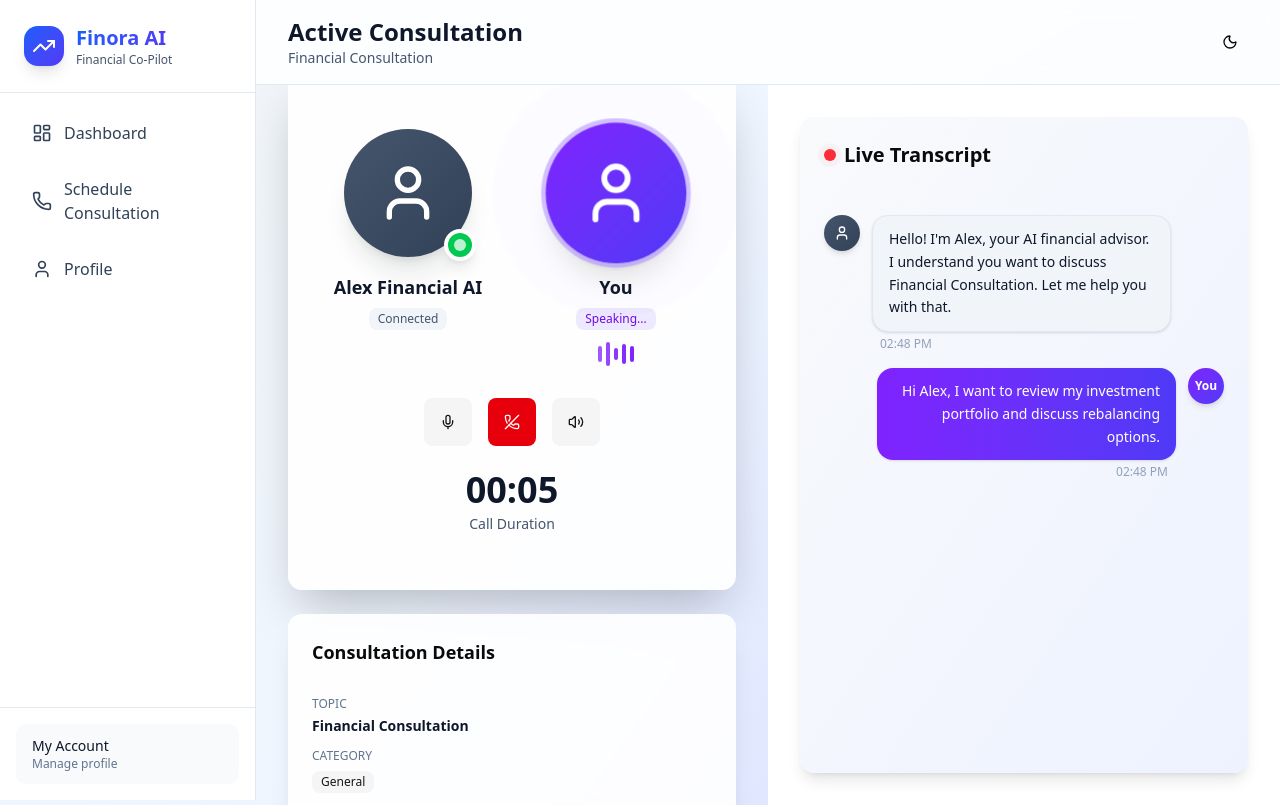
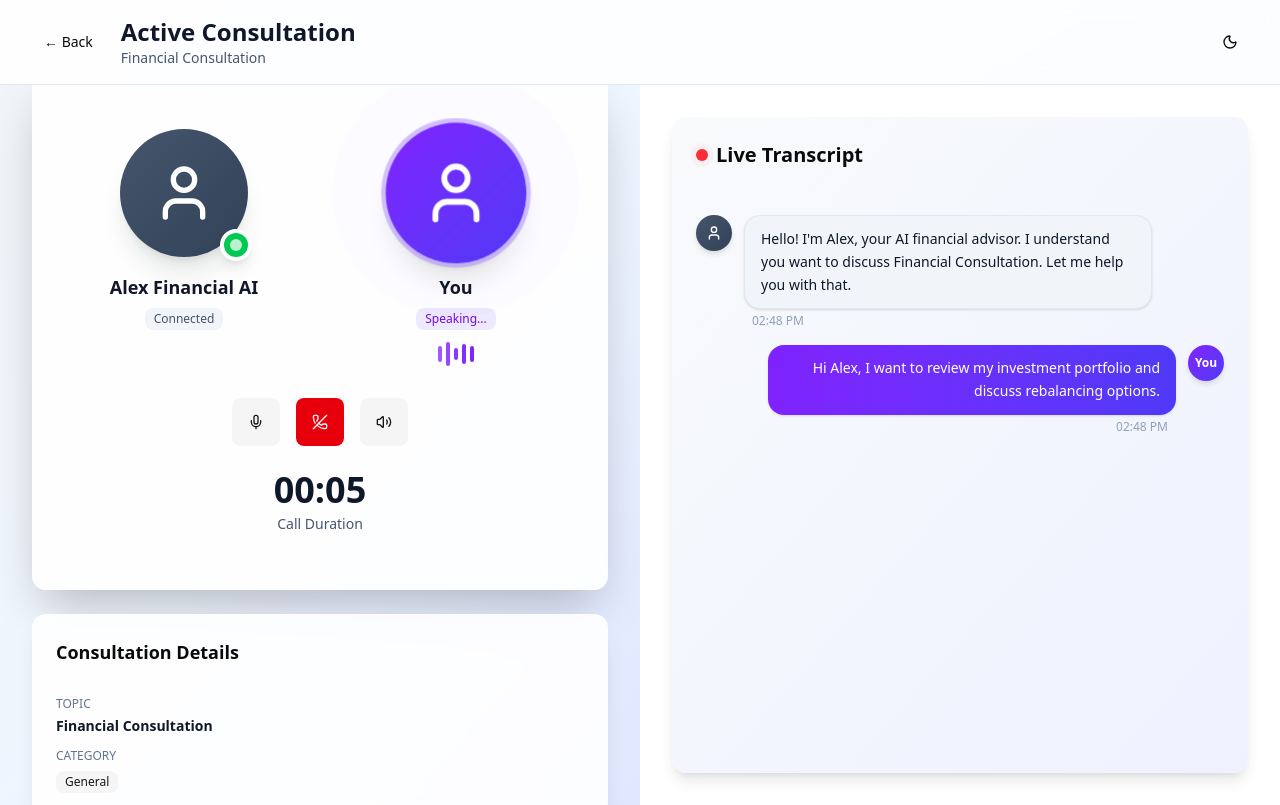
Before and after one commit to sarthakd08/Finora-AI, a Next.js app: page /consultation/1 in a window 1280 px wide. Built offline with nearby package versions, Linux system fonts and the light colour scheme.

Commit message:
Removed sidebar from call page

```diff
--- a/src/app/consultation/[id]/page.tsx
+++ b/src/app/consultation/[id]/page.tsx
@@ -7,7 +7,6 @@ import { Card, CardContent, CardHeader, CardTitle } from '@/components/ui/card';
 import { Badge } from '@/components/ui/badge';
 import { Mic, MicOff, PhoneOff, Volume2, User } from 'lucide-react';
 import { ThemeToggle } from '@/components/theme-toggle';
-import { Sidebar } from '@/components/layout/sidebar';
 
 export default function ConsultationPage() {
   const params = useParams();
@@ -113,16 +112,23 @@ export default function ConsultationPage() {
   };
 
   return (
-    <div className="flex min-h-screen bg-gradient-to-br from-slate-50 via-blue-50 to-indigo-50 dark:from-gray-950 dark:via-gray-900 dark:to-slate-900">
-      <Sidebar />
-
-      <div className="flex-1 lg:ml-64">
-        {/* Header - Desktop only */}
-        <header className="hidden lg:block border-b border-slate-200 dark:border-gray-800 bg-white/80 dark:bg-gray-900/80 backdrop-blur-sm sticky top-0 z-30">
-          <div className="px-8 py-4 flex items-center justify-between">
+    <div className="min-h-screen bg-gradient-to-br from-slate-50 via-blue-50 to-indigo-50 dark:from-gray-950 dark:via-gray-900 dark:to-slate-900">
+      {/* Header */}
+      <header className="border-b border-slate-200 dark:border-gray-800 bg-white/80 dark:bg-gray-900/80 backdrop-blur-sm sticky top-0 z-30">
+        <div className="px-4 lg:px-8 py-4 flex items-center justify-between">
+          <div className="flex items-center gap-4">
+            <Button
+              variant="ghost"
+              size="sm"
+              onClick={() => router.push('/dashboard')}
+              className="flex items-center gap-2"
+            >
+              ← Back
+            </Button>
             <div>
-              <h1 className="text-2xl font-bold text-slate-900 dark:text-white">Active Consultation</h1>
-              <p className="text-sm text-slate-600 dark:text-slate-400">{topic}</p>
+              <h1 className="text-lg lg:text-2xl font-bold text-slate-900 dark:text-white">Active Consultation</h1>
+              <p className="text-xs lg:text-sm text-slate-600 dark:text-slate-400">{topic}</p>
+            </div>
           </div>
           <ThemeToggle />
         </div>
@@ -306,6 +312,5 @@ export default function ConsultationPage() {
           </div>
         </main>
     </div>
-    </div>
   );
 }
```
Lines whose indentation alone changed are shown as unchanged.
